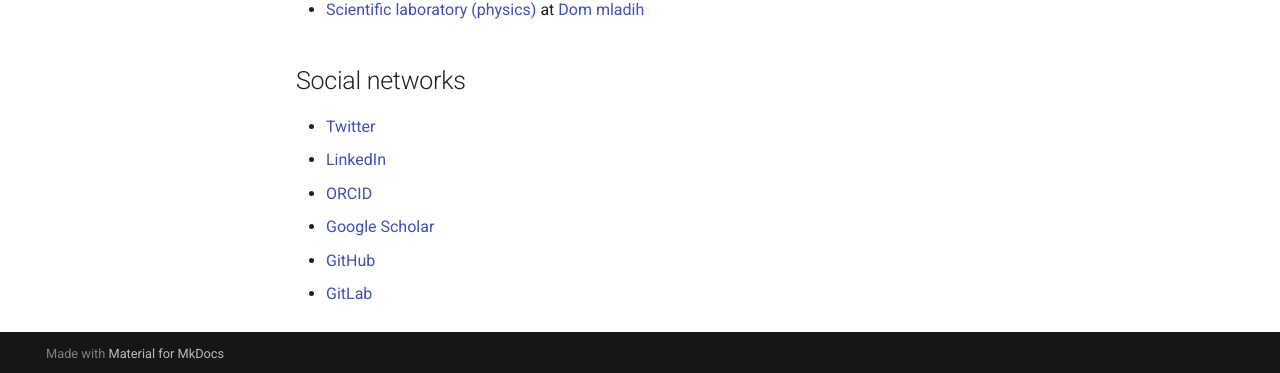
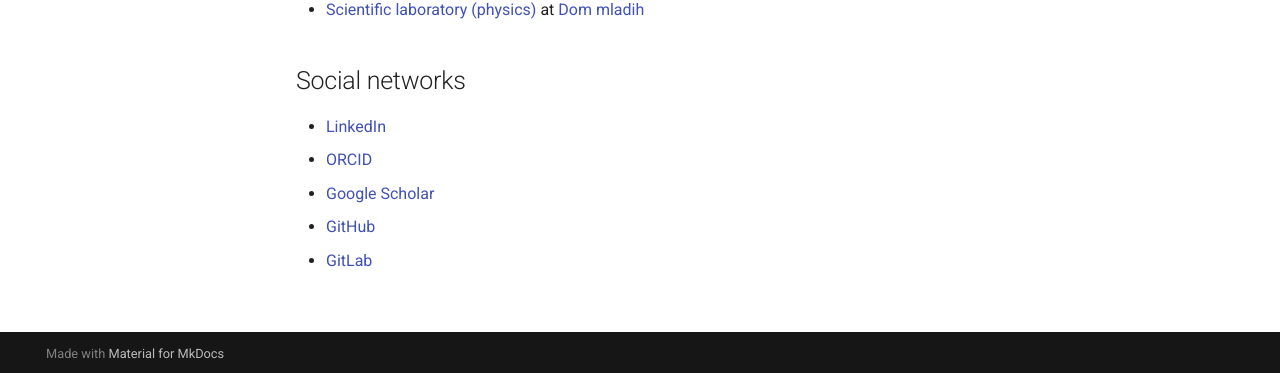
Before and after one commit to MateaTuralija/mateaturalija.github.io, an MkDocs documentation site: the page built from docs/index.md, in a window 1280 px wide and 1321 px high. Shown: the part 945-1318 px from the top of the window. Built offline with MkDocs 1.6.1 and Material for MkDocs 9.7.7, drawn with Linux system fonts in a browser that asks for light colours.

Commit message:
Removed Twitter

```diff
--- a/docs/index.md
+++ b/docs/index.md
@@ -25,7 +25,6 @@
 
 ## Social networks
 
-- [Twitter](https://twitter.com/mateaturalija)
 - [LinkedIn](https://www.linkedin.com/in/mateaturalija/)
 - [ORCID](https://orcid.org/0000-0002-0109-1245)
 - [Google Scholar](https://scholar.google.com/citations?user=C03KugcAAAAJ)
```
